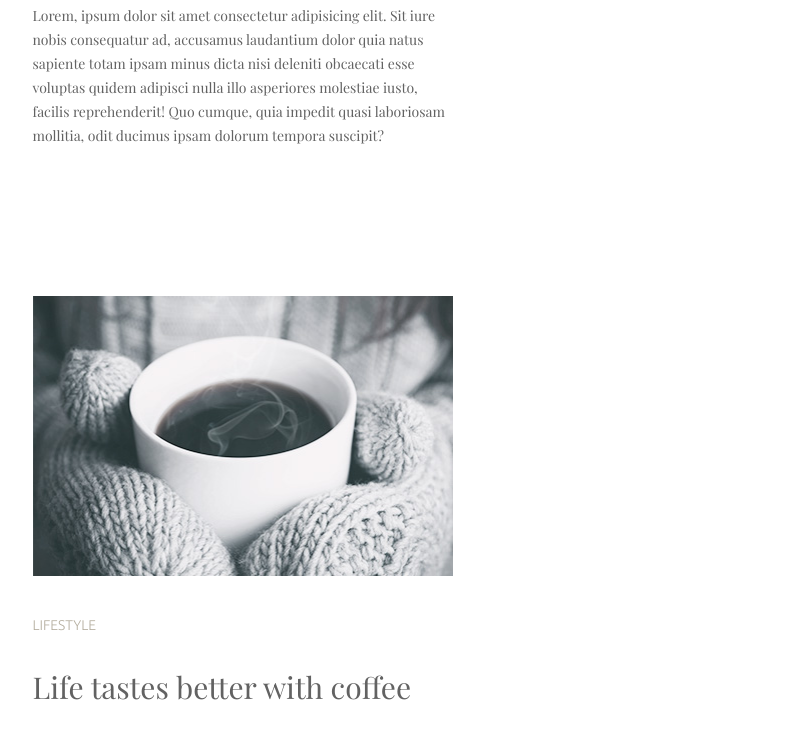
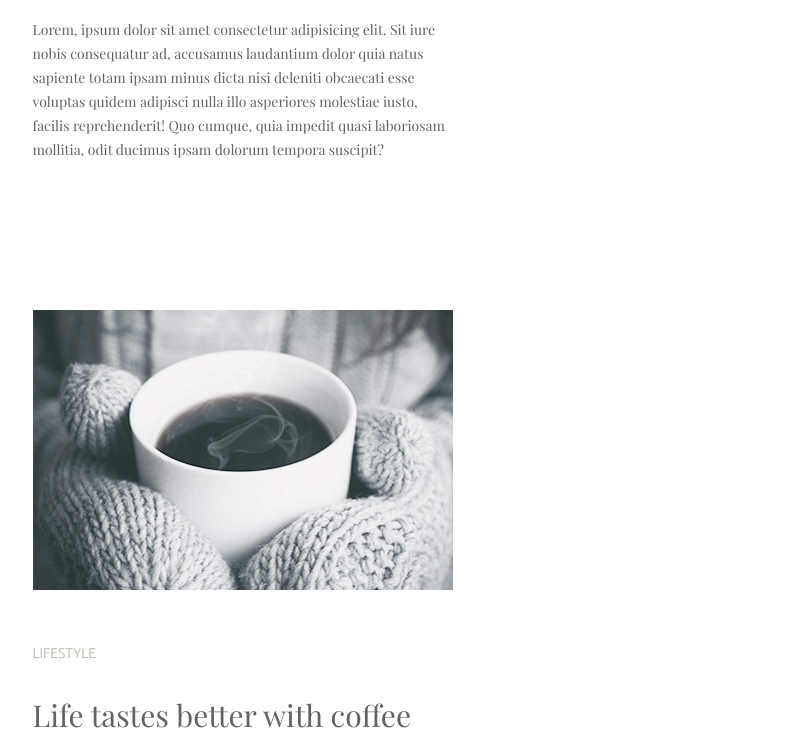
Before and after one commit to pleomax69x/goit-fe-course, a plain HTML site: page html-css/module-03/index.html in a window 1280 px wide. Shown: the part 632-1370 px from the top of the page, without its empty margins (157-944 px from the left). Drawn offline with nearby package versions, Linux system fonts and the light colour scheme.

Commit message:
css improvement p2

```diff
--- a/html-css/module-03/css/style.css
+++ b/html-css/module-03/css/style.css
@@ -26,7 +26,7 @@ h2 {
   font-size: 30px;
   line-height: 36px;
   font-weight: 400;
-  margin: 0 0 36px 0;
+  margin-bottom: 36px;
 }
 
 h3 {
@@ -35,7 +35,7 @@ h3 {
   color: #b4ad9e;
   font-weight: 300;
   text-transform: uppercase;
-  margin: 0px 0px 32px 0px;
+  margin-bottom: 32px;
 }
 
 img {
@@ -100,4 +100,5 @@ button {
   height: 60px;
   padding: 0;
   margin: 0px 368px 70px 368px;
+  cursor: pointer;
 }
```
